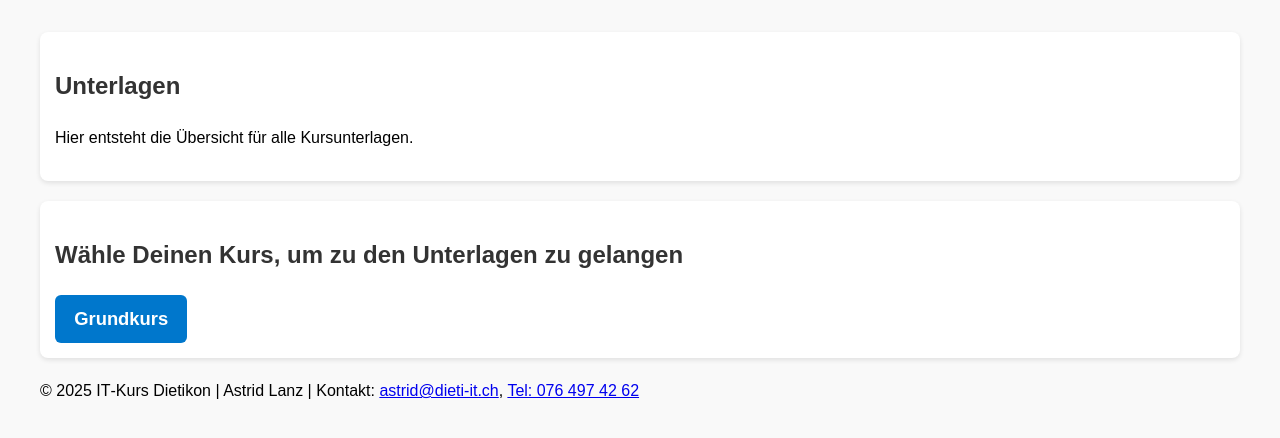
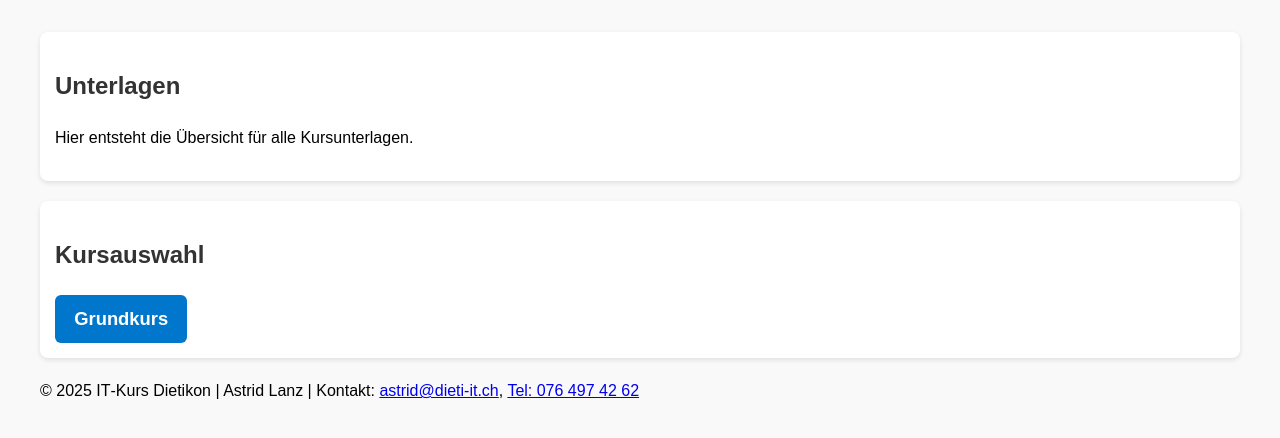
Before and after one commit to sasilanz/Dietipi-App, a Flask app: page /unterlagen in a window 1280 px wide. Shown: the part 69-507 px from the top of the page. Run offline with Flask 3, Linux system fonts and the light colour scheme.

Commit message:
test für Unterlagen Kursauswahl

```diff
--- a/web/app/templates/unterlagen.html
+++ b/web/app/templates/unterlagen.html
@@ -6,7 +6,7 @@
   <p>Hier entsteht die Übersicht für alle Kursunterlagen.</p>
 </section>
 <section>
-    <h1>Wähle Deinen Kurs, um zu den Unterlagen zu gelangen</h1>
+    <h1>Kursauswahl</h1>
     <a class="home-button" href="/unterlagen/grundkurs">Grundkurs</a>
 </section>
 {% endblock %}
```
